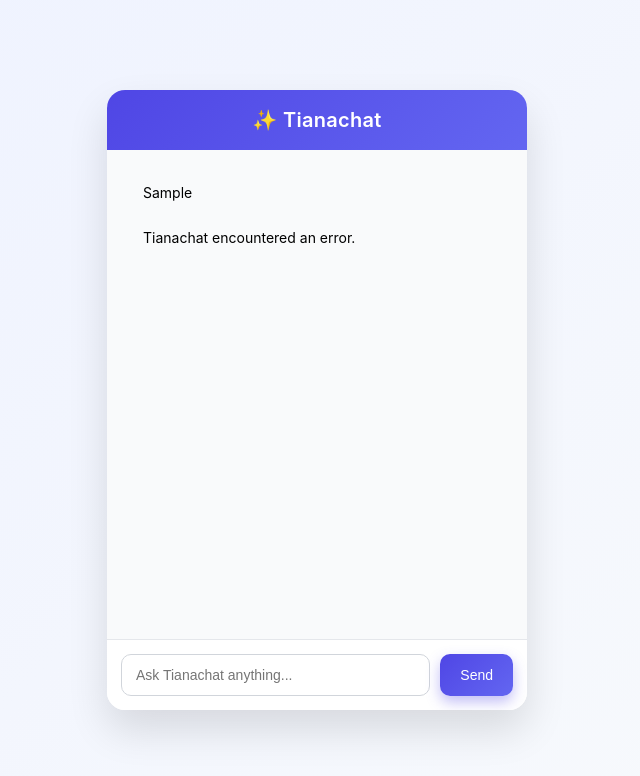
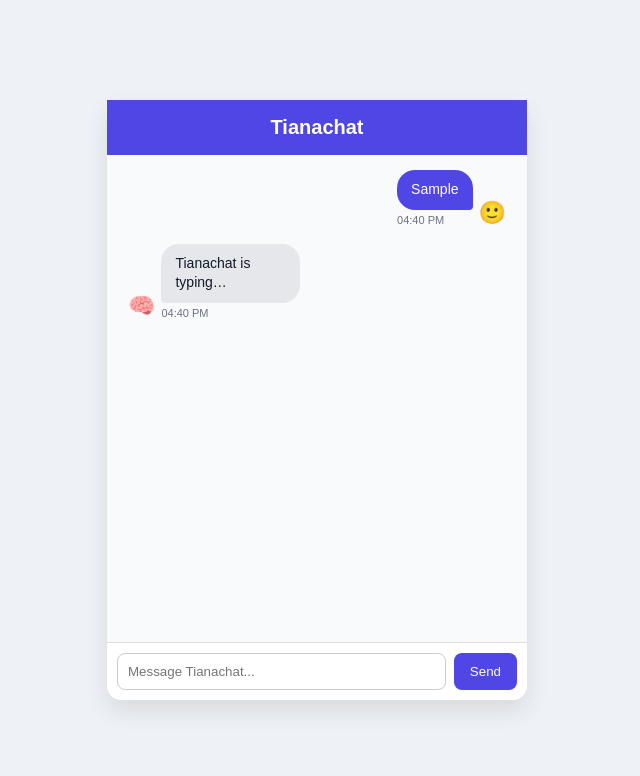
Before and after one commit to brightluck14-alt/tianachat, a website: page public/index.html in a window 1280 px wide. Both pictures are taken after typing "Sample" into the empty fields and a click on the button "Send". Shown: the whole page, without its empty margins (323-963 px from the left). Drawn offline with Linux system fonts and the light colour scheme; no server answers.

Commit message:
Add avatars, timestamps, and improved UI

```diff
--- a/public/index.html
+++ b/public/index.html
@@ -3,11 +3,12 @@
 <head>
 <meta charset="UTF-8" />
 <title>Tianachat</title>
+
 <style>
 body {
   margin: 0;
-            font-family: "Inter", Arial, sans-serif;
-            background: linear-gradient(135deg, #eef2ff, #f8fafc);
+  font-family: Arial, sans-serif;
+  background: #eef1f5;
   display: flex;
   justify-content: center;
   align-items: center;
@@ -16,35 +17,34 @@
 
 .chat-app {
   width: 420px;
-            height: 620px;
-            background: #ffffff;
-            border-radius: 18px;
+  height: 600px;
+  background: white;
+  border-radius: 14px;
   display: flex;
   flex-direction: column;
-            box-shadow: 0 20px 40px rgba(0,0,0,0.12);
-            overflow: hidden;
+  box-shadow: 0 10px 25px rgba(0,0,0,0.1);
 }
 
 .chat-header {
-            background: linear-gradient(135deg, #4f46e5, #6366f1);
+  background: #4f46e5;
   color: white;
-            padding: 18px;
+  padding: 16px;
   text-align: center;
   font-size: 20px;
-            font-weight: 600;
-            letter-spacing: 0.3px;
+  font-weight: bold;
 }
 
 .chat-window {
   flex: 1;
-            padding: 20px;
+  padding: 15px;
   overflow-y: auto;
   background: #f9fafb;
 }
 
 .message {
   display: flex;
-            margin-bottom: 22px;
+  margin-bottom: 18px;
+  align-items: flex-end;
 }
 
 .message.user {
@@ -55,96 +55,73 @@
   justify-content: flex-start;
 }
 
+.avatar {
+  font-size: 22px;
+  margin: 0 6px;
+}
+
 .bubble {
-            max-width: 72%;
-            padding: 12px 16px;
+  max-width: 70%;
+  padding: 10px 14px;
   border-radius: 18px;
-            line-height: 1.5;
   font-size: 14px;
-            animation: fadeUp 0.25s ease;
+  line-height: 1.4;
 }
 
 .user .bubble {
-            background: linear-gradient(135deg, #4f46e5, #6366f1);
+  background: #4f46e5;
   color: white;
-            border-bottom-right-radius: 6px;
-            box-shadow: 0 6px 14px rgba(79,70,229,0.3);
+  border-bottom-right-radius: 4px;
 }
 
 .ai .bubble {
   background: #e5e7eb;
   color: #111827;
-            border-bottom-left-radius: 6px;
-            box-shadow: 0 4px 10px rgba(0,0,0,0.08);
+  border-bottom-left-radius: 4px;
 }
 
-        .typing {
-            font-size: 12px;
+.time {
+  font-size: 11px;
   color: #6b7280;
-            margin: 10px 0;
-            font-style: italic;
+  margin-top: 4px;
 }
 
 .chat-input {
   display: flex;
-            padding: 14px;
-            border-top: 1px solid #e5e7eb;
-            background: #ffffff;
+  padding: 10px;
+  border-top: 1px solid #ddd;
 }
 
 .chat-input input {
   flex: 1;
-            padding: 12px 14px;
-            border-radius: 10px;
-            border: 1px solid #d1d5db;
+  padding: 10px;
+  border-radius: 8px;
+  border: 1px solid #ccc;
   outline: none;
-            font-size: 14px;
-            transition: border 0.2s;
-        }
-
-        .chat-input input:focus {
-            border-color: #6366f1;
 }
 
 .chat-input button {
-            margin-left: 10px;
-            padding: 12px 20px;
+  margin-left: 8px;
+  padding: 10px 16px;
   border: none;
-            border-radius: 10px;
-            background: linear-gradient(135deg, #4f46e5, #6366f1);
+  border-radius: 8px;
+  background: #4f46e5;
   color: white;
   cursor: pointer;
-            font-size: 14px;
-            font-weight: 500;
-            box-shadow: 0 6px 14px rgba(79,70,229,0.35);
-        }
-
-        .chat-input button:hover {
-            opacity: 0.9;
-        }
-
-        @keyframes fadeUp {
-            from {
-                opacity: 0;
-                transform: translateY(6px);
-            }
-            to {
-                opacity: 1;
-                transform: translateY(0);
-            }
 }
 </style>
 </head>
+
 <body>
 
 <div class="chat-app">
-    <div class="chat-header">✨ Tianachat</div>
+  <div class="chat-header">Tianachat</div>
 
   <div id="chat-window" class="chat-window"></div>
 
   <div class="chat-input">
-        <input id="user-input" type="text" placeholder="Ask Tianachat anything..." />
-        <button id="send-btn" type="button">Send</button>
+    <input id="user-input" placeholder="Message Tianachat..." />
+    <button id="send-btn">Send</button>
   </div>
 </div>
 
--- a/public/script.js
+++ b/public/script.js
@@ -2,30 +2,56 @@ const chatWindow = document.getElementById("chat-window");
 const userInput = document.getElementById("user-input");
 const sendBtn = document.getElementById("send-btn");
 
-function addMessage(text, type) {
-  const div = document.createElement("div");
-  div.className = `bubble ${type}`; // ✅ IMPORTANT FIX
-  div.textContent = text;
-  chatWindow.appendChild(div);
+function timeNow() {
+  return new Date().toLocaleTimeString([], {
+    hour: "2-digit",
+    minute: "2-digit"
+  });
+}
+
+function addMessage(text, role) {
+  const msg = document.createElement("div");
+  msg.className = `message ${role}`;
+
+  const avatar = document.createElement("div");
+  avatar.className = "avatar";
+  avatar.textContent = role === "user" ? "🙂" : "🧠";
+
+  const bubble = document.createElement("div");
+  bubble.className = "bubble";
+  bubble.textContent = text;
+
+  const time = document.createElement("div");
+  time.className = "time";
+  time.textContent = timeNow();
+
+  const wrapper = document.createElement("div");
+  wrapper.appendChild(bubble);
+  wrapper.appendChild(time);
+
+  if (role === "user") {
+    msg.appendChild(wrapper);
+    msg.appendChild(avatar);
+  } else {
+    msg.appendChild(avatar);
+    msg.appendChild(wrapper);
+  }
+
+  chatWindow.appendChild(msg);
   chatWindow.scrollTop = chatWindow.scrollHeight;
+
+  return bubble;
 }
 
 sendBtn.onclick = async () => {
   const message = userInput.value.trim();
   if (!message) return;
 
-  // User message
   addMessage(message, "user");
   userInput.value = "";
 
-  // Typing indicator
-  const typingDiv = document.createElement("div");
-  typingDiv.className = "typing";
-  typingDiv.textContent = "Tianachat is typing...";
-  chatWindow.appendChild(typingDiv);
-  chatWindow.scrollTop = chatWindow.scrollHeight;
+  const thinkingBubble = addMessage("Tianachat is typing…", "ai");
 
-  try {
   const res = await fetch("/chat", {
     method: "POST",
     headers: { "Content-Type": "application/json" },
@@ -33,14 +59,7 @@ sendBtn.onclick = async () => {
   });
 
   const data = await res.json();
-
-    typingDiv.remove();
-    addMessage(data.reply, "ai");
-
-  } catch (err) {
-    typingDiv.remove();
-    addMessage("Tianachat encountered an error.", "ai");
-  }
+  thinkingBubble.textContent = data.reply;
 };
 
 userInput.addEventListener("keypress", e => {
```
Lines whose indentation alone changed are shown as unchanged.
